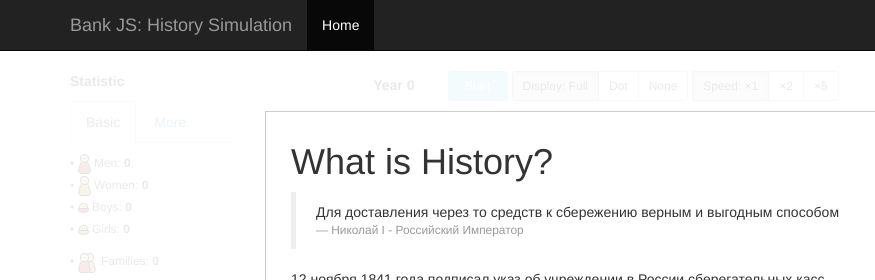
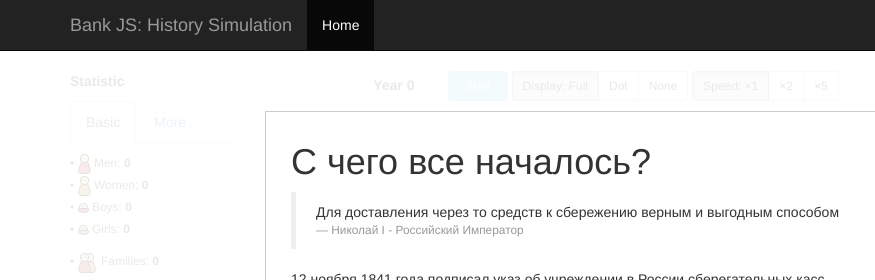
Before and after one commit to BKHV/bank-js, a website: page index.html in a window 1280 px wide. Shown: the top 280 px of the page, 0-875 px from the left. Drawn offline with nearby package versions, Linux system fonts and the light colour scheme.

Commit message:
Update index.html

```diff
--- a/index.html
+++ b/index.html
@@ -157,7 +157,7 @@
               <div class="guide"></div>
               <!-- Introduction -->
               <div id="world-intro" class="carousel slide hide" data-interval="false" data-wrap="false">
-                <h1>What is History?</h1>
+                <h1>С чего все началось?</h1>
                 <div class="content carousel-inner">
                   <div class="item active"><blockquote></blockquote><p></p><p></p></div>
                   <div class="item"><blockquote></blockquote><p></p><p></p></div>
```
